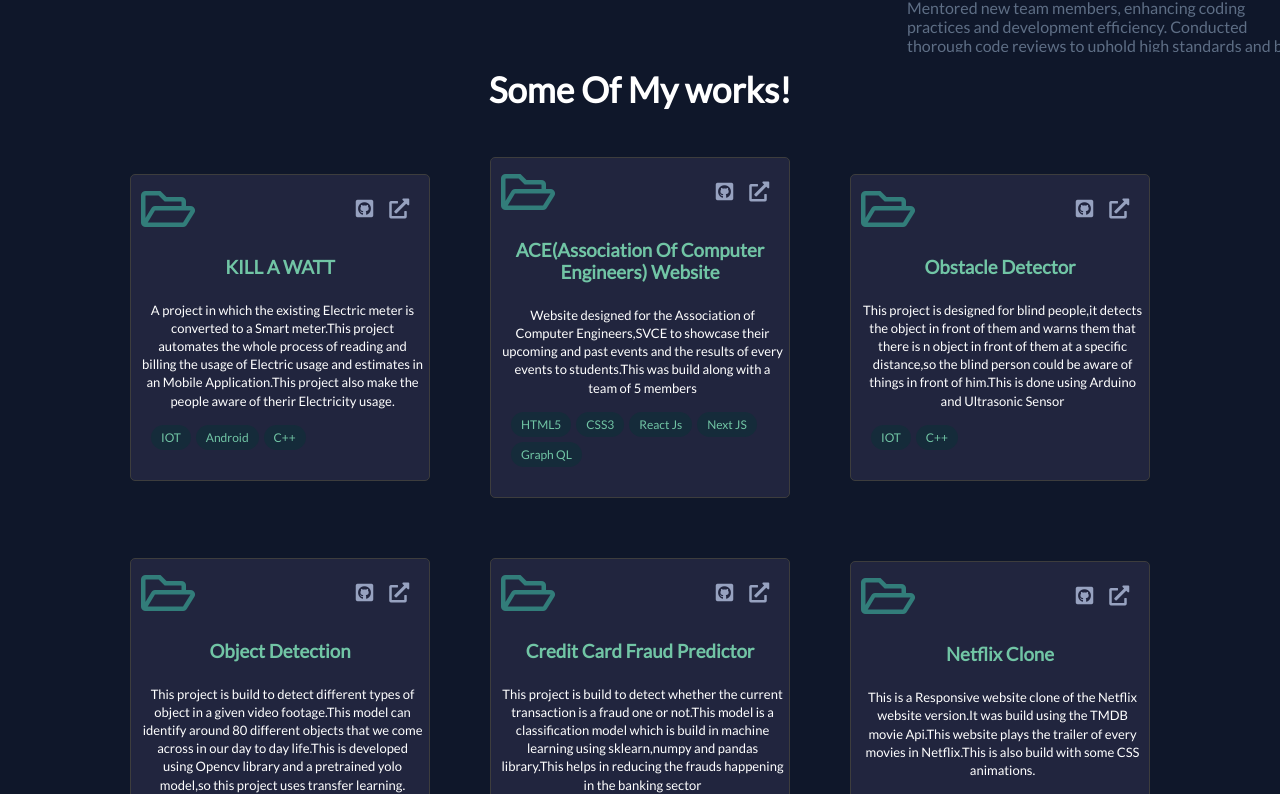
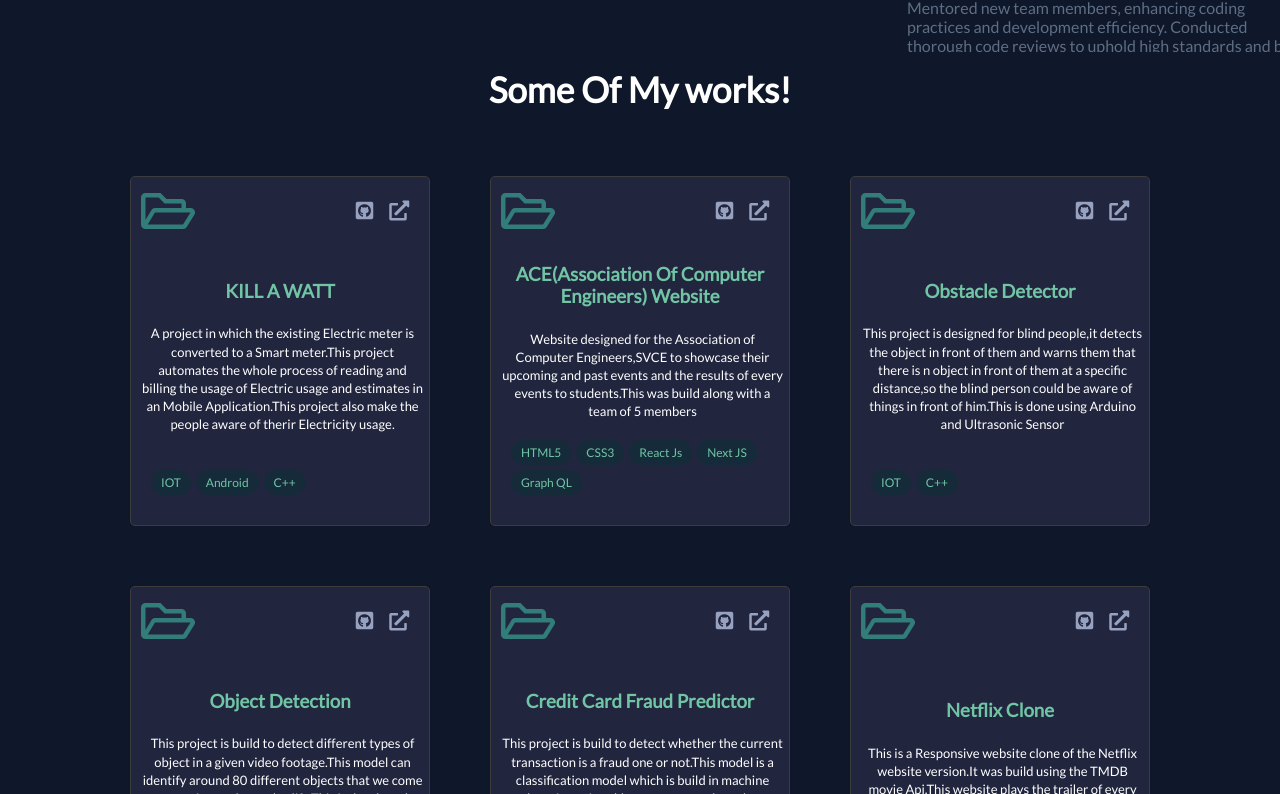
Before and after one commit to Kabilesh020799/Porfolio_React, a React (Create React App) app: page / in a window 1280 px wide. Shown: the part 2566-3360 px from the top of the page. Built offline with nearby package versions, Linux system fonts and the light colour scheme; a web font is replaced by a local one.

Commit message:
Responsive design

```diff
--- a/src/components/About/About.module.css
+++ b/src/components/About/About.module.css
@@ -57,3 +57,9 @@
     font-size: 35px;
   }
 }
+
+@media screen and (max-width: 904px) {
+  .container {
+    flex-direction: column;
+  }
+}
--- a/src/components/Experience/Experience.css
+++ b/src/components/Experience/Experience.css
@@ -34,8 +34,11 @@
     justify-content: center;
     align-items: center;
     gap: 40px;
+    margin-bottom: 10rem;
   }
   .experience {
     height: fit-content;
+    justify-content: center;
+    align-items: center;
   }
 }
--- a/src/components/Experience/components/card/Card.css
+++ b/src/components/Experience/components/card/Card.css
@@ -58,3 +58,11 @@
   justify-content: center;
   align-items: center;
 }
+
+@media screen and (max-width: 908px) {
+  .card {
+    font-size: 12px;
+    padding: 20px;
+     width: 85%;
+  }
+}
--- a/src/components/Navigation/Navigation.css
+++ b/src/components/Navigation/Navigation.css
@@ -271,7 +271,7 @@
     top: 55px;
     width: 100%;
     height: calc(100vh - 55px);
-    transform: translate(-101%);
+    transform: translate(-105%);
     transition: all 0.5s ease-out;
     text-align: center;
     overflow: hidden;
--- a/src/components/Projects/Projects.module.css
+++ b/src/components/Projects/Projects.module.css
@@ -7,16 +7,21 @@
   justify-content: center;
   overflow: hidden;
   flex-direction: row;
+  margin-top: 2rem;
+  margin-bottom: 10rem;
 }
 .card {
   margin: 30px;
   width: 300px;
-  min-height: 300px;
+  min-height: 350px;
   padding-bottom: 20px;
   border: 1px solid var(--Bordes, #3D3D3D);
   background: var(--Rellenos, #21253e);
   border-radius: 5px;
   transition: transform 338ms ease-in;
+  display: flex;
+  flex-direction: column;
+  justify-content: space-between;
 }
 .body {
   margin-top: 20px;
--- a/src/components/Skills/components/skill-box/SkillBox.css
+++ b/src/components/Skills/components/skill-box/SkillBox.css
@@ -13,3 +13,10 @@
 .skill-box:hover {
   transform: scale(1.1);
 }
+
+@media screen and (max-width: 904px) {
+  .skill-box {
+    font-size: 12px;
+    padding: 5px 10px;
+  }
+}
```
Also changed, not shown: src/components/Skills/Skills.css (line endings or trailing spaces).
